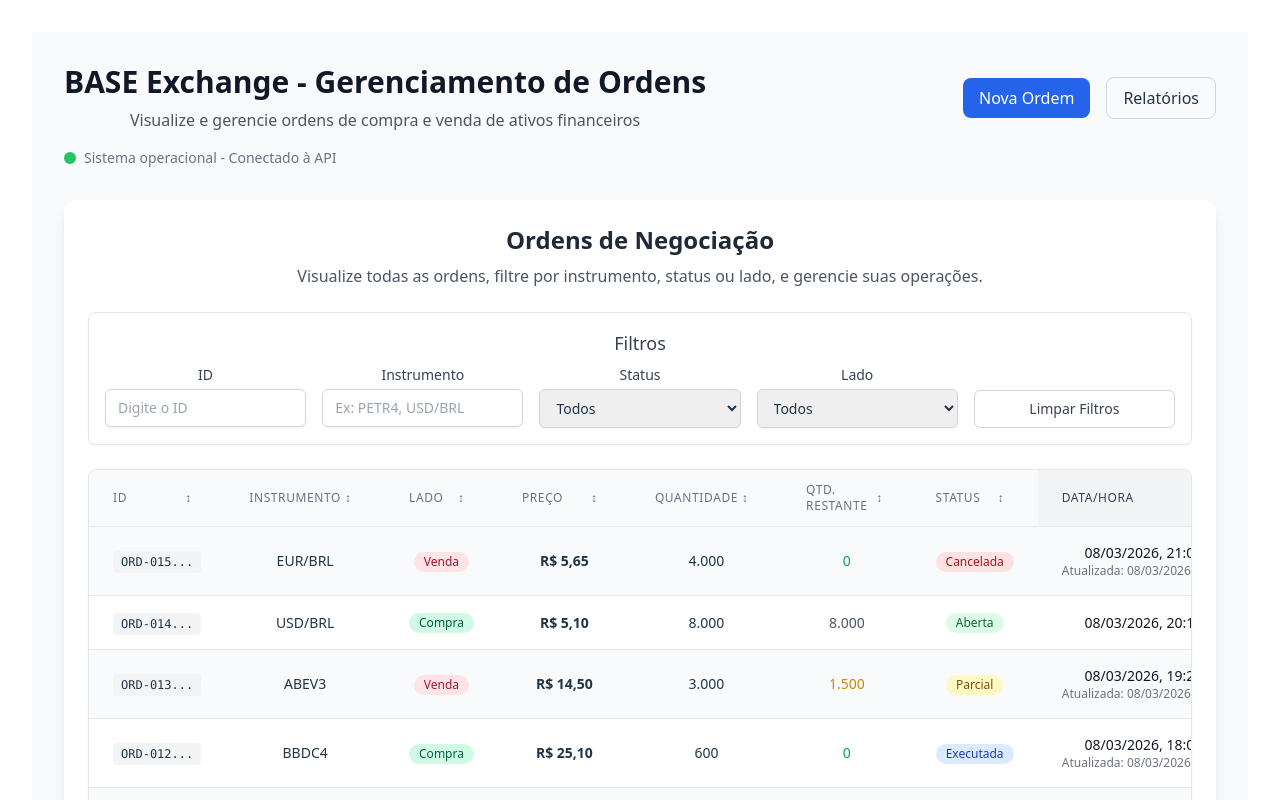
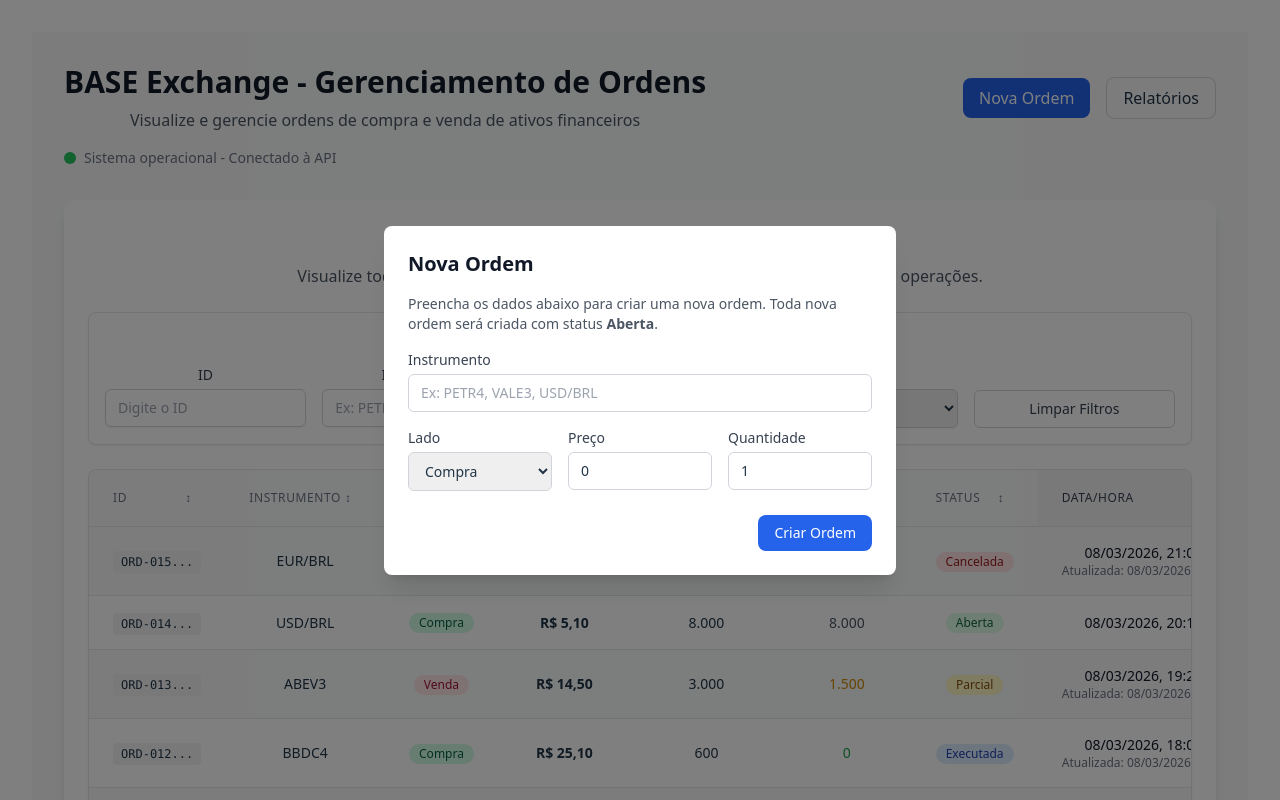
Before and after one commit to rafaellx10/BASE-Exchange, a React (Vite) app in the folder BASE/: page / in a window 1280 px wide. Both pictures are taken after a click on the button "Nova Ordem". Shown: the top 800 px of the page. Built offline with nearby package versions, Linux system fonts and the light colour scheme; the HTML template or start-up script is replaced by a standard one.

Commit message:
feat: Implement CreateOrderForm component and validation schema for order creation

```diff
--- a/BASE/package.json
+++ b/BASE/package.json
@@ -18,10 +18,13 @@
     "test:coverage": "vitest --coverage"
   },
   "dependencies": {
+    "@hookform/resolvers": "^5.2.2",
     "axios": "^1.13.6",
     "json-server": "^1.0.0-beta.1",
     "react": "^19.2.0",
     "react-dom": "^19.2.0",
+    "react-hook-form": "^7.71.2",
+    "zod": "^4.3.6",
     "zustand": "^5.0.11"
   },
   "devDependencies": {
--- a/BASE/src/App.tsx
+++ b/BASE/src/App.tsx
@@ -4,6 +4,7 @@ import { useOrderStore } from '@/stores/orderStore';
 import type { Order, OrderSide, OrderStatus } from '@/types/order';
 import BaseLoading from '@/components/BaseLoading/BaseLoading';
 import BaseModal from '@/components/BaseModal/BaseModal';
+import CreateOrderForm from '@/components/orders/CreateOrderForm';
 import './App.css';
 
 // Import mock data directly
@@ -12,6 +13,7 @@ import mockOrdersData from '@/mock/db.json';
 function App() {
   const { setOrders, setLoading, setError, isLoading } = useOrderStore();
   const [isInitialLoading, setIsInitialLoading] = useState(true);
+  const [isCreateOrderModalOpen, setIsCreateOrderModalOpen] = useState(false);
   const [selectedOrder, setSelectedOrder] = useState<Order | null>(null);
   const [isOrderModalOpen, setIsOrderModalOpen] = useState(false);
 
@@ -86,7 +88,10 @@ function App() {
             </p>
           </div>
           <div className="flex items-center space-x-4">
-            <button className="px-4 py-2 bg-blue-600 text-white rounded-lg hover:bg-blue-700 transition-colors">
+            <button
+              className="px-4 py-2 bg-blue-600 text-white rounded-lg hover:bg-blue-700 transition-colors"
+              onClick={() => setIsCreateOrderModalOpen(true)}
+            >
               Nova Ordem
             </button>
             <button className="px-4 py-2 border border-gray-300 rounded-lg hover:bg-gray-50 transition-colors">
@@ -152,6 +157,21 @@ function App() {
           </div>
         </div>
       </main>
+
+      {/* Modal de criação de ordem */}
+      <BaseModal
+        isOpen={isCreateOrderModalOpen}
+        onClose={() => setIsCreateOrderModalOpen(false)}
+      >
+        <div className="space-y-4">
+          <h2 className="text-xl font-semibold text-gray-900">Nova Ordem</h2>
+          <p className="text-sm text-gray-600">
+            Preencha os dados abaixo para criar uma nova ordem. Toda nova ordem
+            será criada com status <strong>Aberta</strong>.
+          </p>
+          <CreateOrderForm onSuccess={() => setIsCreateOrderModalOpen(false)} />
+        </div>
+      </BaseModal>
 
       <BaseModal
         isOpen={isOrderModalOpen}
--- /dev/null
+++ b/BASE/src/components/orders/CreateOrderForm.tsx
@@ -0,0 +1,146 @@
+import { useForm } from 'react-hook-form';
+import { zodResolver } from '@hookform/resolvers/zod';
+
+import { useOrderStore } from '@/stores/orderStore';
+import type { Order } from '@/types/order';
+import {
+  orderCreateSchema,
+  type OrderCreateFormValues,
+} from '@/utils/validation/orderSchemas';
+
+let orderIdCounter = 1000;
+
+const generateOrderId = () => {
+  orderIdCounter += 1;
+  return `ORD-${orderIdCounter.toString().padStart(3, '0')}`;
+};
+
+type CreateOrderFormProps = {
+  onSuccess?: () => void;
+};
+
+const CreateOrderForm = ({ onSuccess }: CreateOrderFormProps) => {
+  const addOrder = useOrderStore(state => state.addOrder);
+
+  const {
+    register,
+    handleSubmit,
+    reset,
+    formState: { errors, isSubmitting },
+  } = useForm<OrderCreateFormValues>({
+    resolver: zodResolver(orderCreateSchema),
+    defaultValues: {
+      instrument: '',
+      side: 'BUY',
+      price: 0,
+      quantity: 1,
+    },
+  });
+
+  const onSubmit = (data: OrderCreateFormValues) => {
+    const now = new Date().toISOString();
+
+    const newOrder: Order = {
+      id: generateOrderId(),
+      instrument: data.instrument.trim(),
+      side: data.side,
+      price: data.price,
+      quantity: data.quantity,
+      remainingQuantity: data.quantity,
+      status: 'OPEN',
+      createdAt: now,
+      updatedAt: now,
+      userId: 'USER-LOCAL',
+    };
+
+    addOrder(newOrder);
+    reset();
+    onSuccess?.();
+  };
+
+  return (
+    <form onSubmit={handleSubmit(onSubmit)} className="space-y-4">
+      <div>
+        <label className="block text-sm font-medium text-gray-700 mb-1">
+          Instrumento
+        </label>
+        <input
+          type="text"
+          {...register('instrument')}
+          className="w-full rounded-md border border-gray-300 px-3 py-2 text-sm focus:outline-none focus:ring-2 focus:ring-blue-500 focus:border-blue-500"
+          placeholder="Ex: PETR4, VALE3, USD/BRL"
+        />
+        {errors.instrument && (
+          <p className="mt-1 text-xs text-red-600">
+            {errors.instrument.message}
+          </p>
+        )}
+      </div>
+
+      <div className="grid grid-cols-1 md:grid-cols-3 gap-4">
+        <div>
+          <label className="block text-sm font-medium text-gray-700 mb-1">
+            Lado
+          </label>
+          <select
+            {...register('side')}
+            className="w-full rounded-md border border-gray-300 px-3 py-2 text-sm focus:outline-none focus:ring-2 focus:ring-blue-500 focus:border-blue-500"
+          >
+            <option value="BUY">Compra</option>
+            <option value="SELL">Venda</option>
+          </select>
+          {errors.side && (
+            <p className="mt-1 text-xs text-red-600">{errors.side.message}</p>
+          )}
+        </div>
+
+        <div>
+          <label className="block text-sm font-medium text-gray-700 mb-1">
+            Preço
+          </label>
+          <input
+            type="number"
+            step="0.01"
+            {...register('price', { valueAsNumber: true })}
+            className="w-full rounded-md border border-gray-300 px-3 py-2 text-sm focus:outline-none focus:ring-2 focus:ring-blue-500 focus:border-blue-500"
+            placeholder="0,00"
+          />
+          {errors.price && (
+            <p className="mt-1 text-xs text-red-600">{errors.price.message}</p>
+          )}
+        </div>
+
+        <div>
+          <label className="block text-sm font-medium text-gray-700 mb-1">
+            Quantidade
+          </label>
+          <input
+            type="number"
+            step="1"
+            min="1"
+            {...register('quantity', { valueAsNumber: true })}
+            className="w-full rounded-md border border-gray-300 px-3 py-2 text-sm focus:outline-none focus:ring-2 focus:ring-blue-500 focus:border-blue-500"
+            placeholder="0"
+          />
+          {errors.quantity && (
+            <p className="mt-1 text-xs text-red-600">
+              {errors.quantity.message}
+            </p>
+          )}
+        </div>
+      </div>
+
+      <div className="flex justify-end space-x-3 pt-2">
+        <button
+          type="submit"
+          disabled={isSubmitting}
+          className="px-4 py-2 rounded-lg bg-blue-600 text-white text-sm font-medium hover:bg-blue-700 disabled:opacity-60 disabled:cursor-not-allowed transition-colors"
+        >
+          Criar Ordem
+        </button>
+      </div>
+    </form>
+  );
+};
+
+export default CreateOrderForm;
--- /dev/null
+++ b/BASE/src/utils/validation/orderSchemas.ts
@@ -0,0 +1,24 @@
+import { z } from 'zod';
+
+export const orderCreateSchema = z.object({
+  instrument: z
+    .string()
+    .min(1, 'Instrumento é obrigatório')
+    .max(50, 'Máximo 50 caracteres'),
+  side: z.enum(['BUY', 'SELL']),
+  price: z
+    .number()
+    .positive('Preço deve ser maior que zero')
+    .refine(value => !Number.isNaN(value), {
+      message: 'Preço deve ser um número válido',
+    }),
+  quantity: z
+    .number()
+    .int('Quantidade deve ser inteira')
+    .positive('Quantidade deve ser maior que zero')
+    .refine(value => !Number.isNaN(value), {
+      message: 'Quantidade deve ser um número válido',
+    }),
+});
+
+export type OrderCreateFormValues = z.infer<typeof orderCreateSchema>;
```
Also changed, not shown: 1 other file (tests, documents, lock files or other folders).
